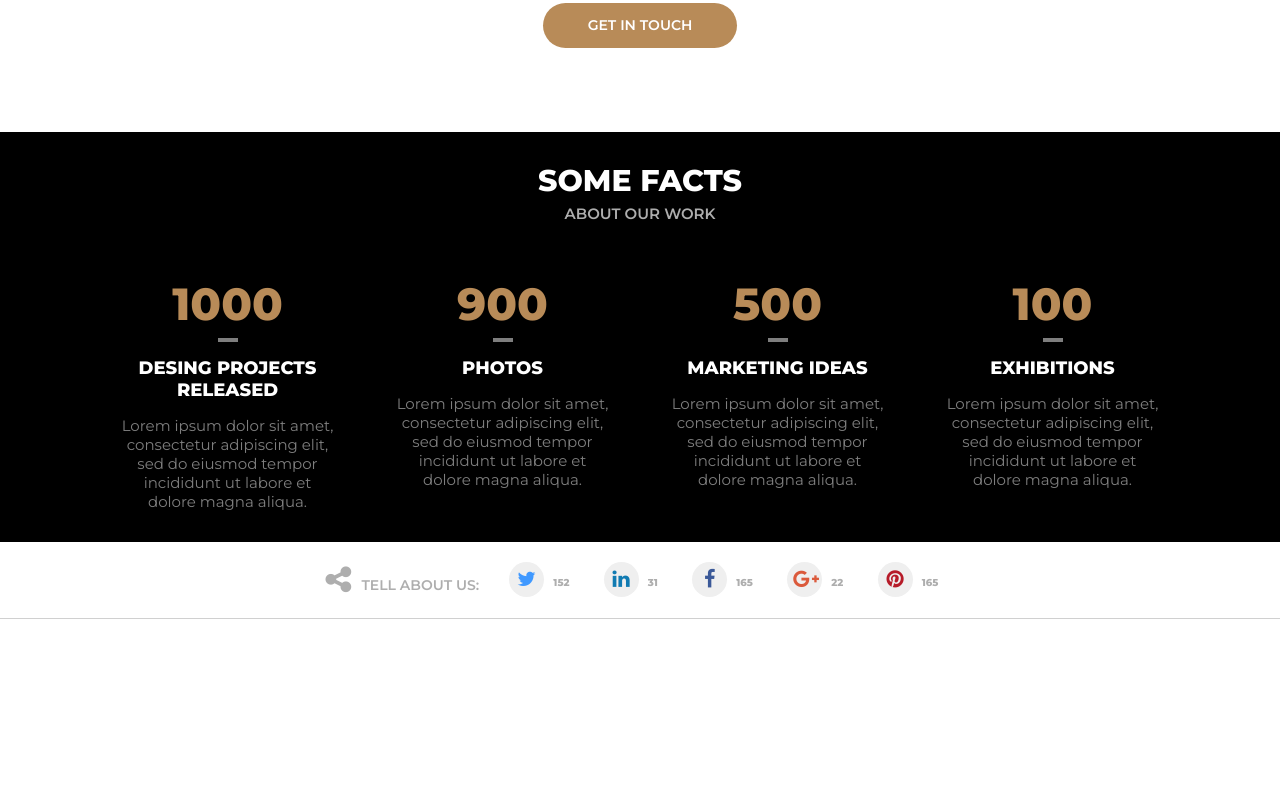
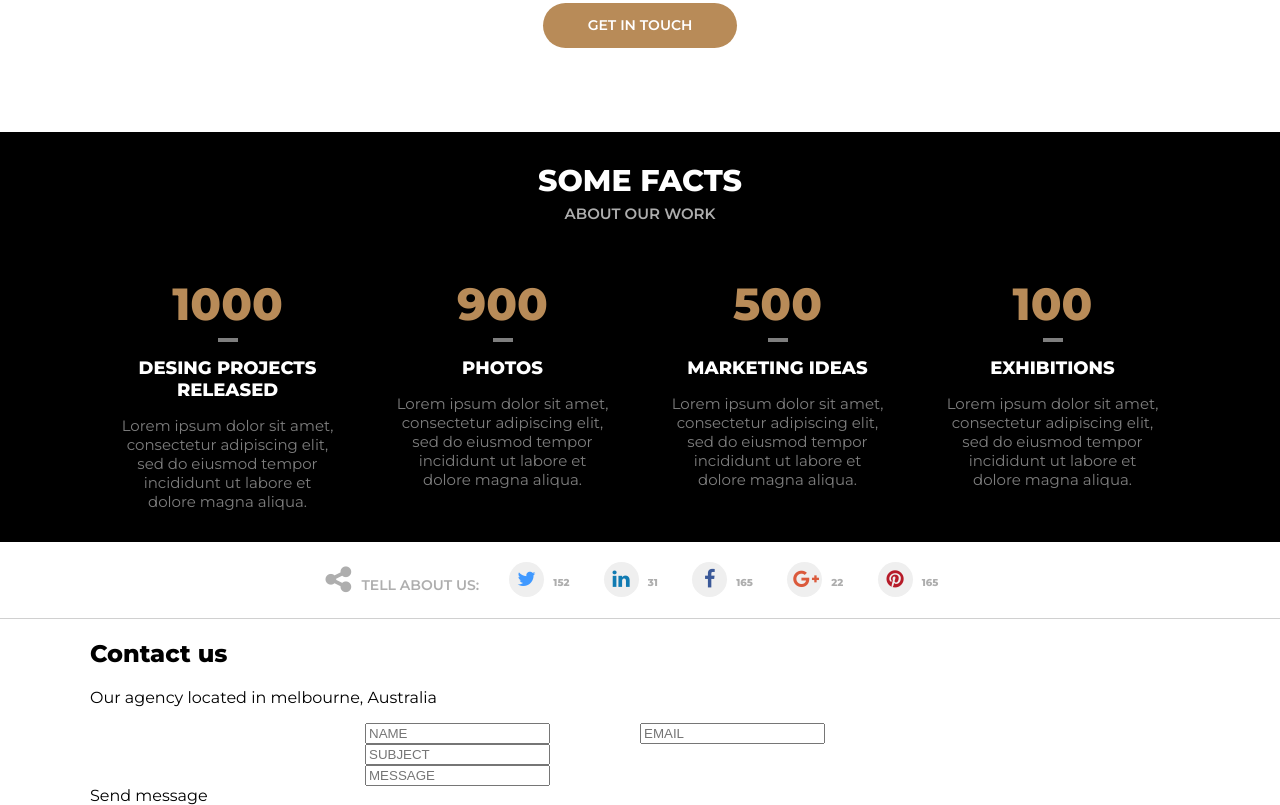
Before and after one commit to dwabe/website-2, a website: page index.html in a window 1280 px wide. Shown: the part 5302-6107 px from the top of the page. Before the commit the page ends 5921 px from the top, so only its background shows below. Drawn offline with Linux system fonts and the light colour scheme.

Commit message:
Update imdex.html - add sections

```diff
--- a/index.html
+++ b/index.html
@@ -219,10 +219,6 @@
             <div class="our-projects-button">More projects</div>
         </div>
     </section>
-
-
-
-
 
     <section class="our-team">
         <div class="container">
@@ -589,6 +585,50 @@
         </div>
     </section>
 
+    <section class="contact-us">
+        <div class="contact-us-header">
+            <div class="container">
+                <h1>Contact us</h1>
+                <p>Our agency located in melbourne, Australia</p>
+            </div>
+            <div class="contact-us-form">
+                <div class="container">
+                    <div class="row">
+                        <div class="col-3">
+                        </div>
+                        <div class="col-3 col-s-12">
+                            <input type="text" placeholder="NAME">
+                        </div>
+                        <div class="col-3 col-s-12">
+                            <input type="text" placeholder="EMAIL">
+                        </div>
+                        <div class="col-3">
+                        </div>
+                    </div>
+                    <div class="row">
+                        <div class="col-3">
+                        </div>
+                        <div class="col-6 col-s-12">
+                            <input type="text" placeholder="SUBJECT" class="input_more">
+                        </div>
+                        <div class="col-3">
+                        </div>
+                    </div>
+                    <div class="row">
+                        <div class="col-3">
+                        </div>
+                        <div class="col-6 col-s-12">
+                            <input type="text" placeholder="MESSAGE" class="input_more input_message">
+                        </div>
+                        <div class="col-3">
+                        </div>
+                    </div>
+                    <div class="contact_us_button">Send message</div>
+                </div>
+            </div>
+        </div>
+    </section>
+
 
 </body>
 
```
